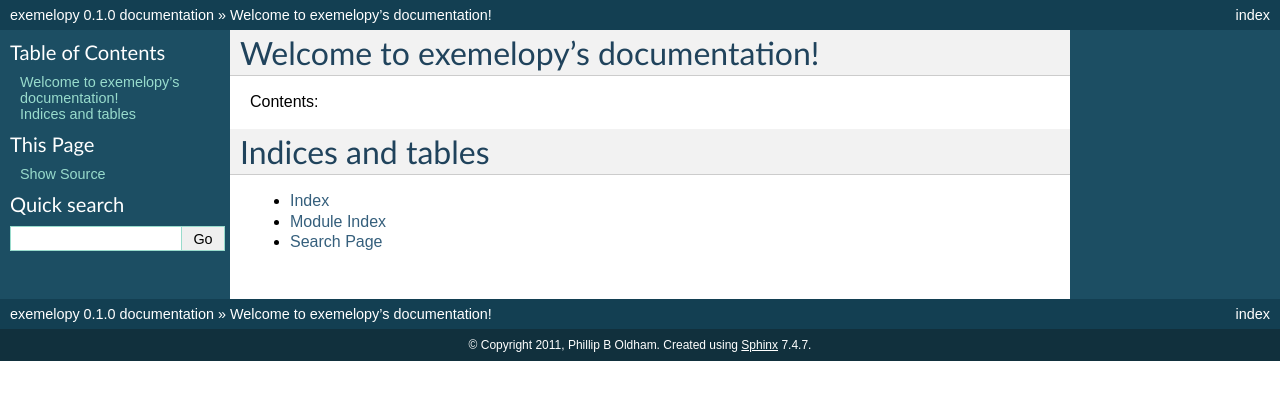
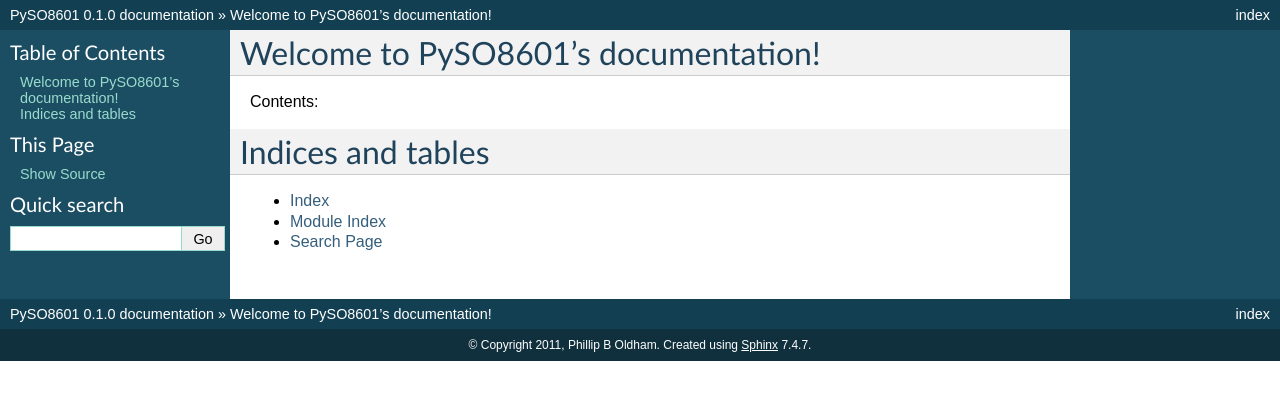
Before and after one commit to OldhamMade/PySO8601, a Sphinx documentation site: the page built from docs/source/index.rst, in a window 1280 px wide. Shown: the top 400 px of the page. Built offline with Sphinx 7.4.7, drawn with Linux system fonts in a browser that asks for light colours.

Commit message:
Replacing docs

```diff
--- a/docs/source/conf.py
+++ b/docs/source/conf.py
@@ -1,7 +1,7 @@
 # -*- coding: utf-8 -*-
 #
-# exemelopy documentation build configuration file, created by
-# sphinx-quickstart on Thu Jan 13 15:41:30 2011.
+# PySO8601 documentation build configuration file, created by
+# sphinx-quickstart on Thu Jan 13 17:43:40 2011.
 #
 # This file is execfile()d with the current directory set to its containing dir.
 #
@@ -25,7 +25,7 @@ import sys, os
 
 # Add any Sphinx extension module names here, as strings. They can be extensions
 # coming with Sphinx (named 'sphinx.ext.*') or your custom ones.
-extensions = ['sphinx.ext.autodoc', 'sphinx.ext.coverage']
+extensions = ['sphinx.ext.autodoc']
 
 # Add any paths that contain templates here, relative to this directory.
 templates_path = ['_templates']
@@ -40,7 +40,7 @@ source_suffix = '.rst'
 master_doc = 'index'
 
 # General information about the project.
-project = u'exemelopy'
+project = u'PySO8601'
 copyright = u'2011, Phillip B Oldham'
 
 # The version info for the project you're documenting, acts as replacement for
@@ -164,7 +164,7 @@ html_static_path = ['_static']
 #html_file_suffix = None
 
 # Output file base name for HTML help builder.
-htmlhelp_basename = 'exemelopydoc'
+htmlhelp_basename = 'PySO8601doc'
 
 
 # -- Options for LaTeX output --------------------------------------------------
@@ -178,7 +178,7 @@ htmlhelp_basename = 'exemelopydoc'
 # Grouping the document tree into LaTeX files. List of tuples
 # (source start file, target name, title, author, documentclass [howto/manual]).
 latex_documents = [
-  ('index', 'exemelopy.tex', u'exemelopy Documentation',
+  ('index', 'PySO8601.tex', u'PySO8601 Documentation',
    u'Phillip B Oldham', 'manual'),
 ]
 
@@ -211,7 +211,7 @@ latex_documents = [
 # One entry per manual page. List of tuples
 # (source start file, name, description, authors, manual section).
 man_pages = [
-    ('index', 'exemelopy', u'exemelopy Documentation',
+    ('index', 'pyso8601', u'PySO8601 Documentation',
      [u'Phillip B Oldham'], 1)
 ]
 
@@ -219,7 +219,7 @@ man_pages = [
 # -- Options for Epub output ---------------------------------------------------
 
 # Bibliographic Dublin Core info.
-epub_title = u'exemelopy'
+epub_title = u'PySO8601'
 epub_author = u'Phillip B Oldham'
 epub_publisher = u'Phillip B Oldham'
 epub_copyright = u'2011, Phillip B Oldham'
--- a/docs/source/index.rst
+++ b/docs/source/index.rst
@@ -1,10 +1,10 @@
-.. exemelopy documentation master file, created by
-   sphinx-quickstart on Thu Jan 13 15:41:30 2011.
+.. PySO8601 documentation master file, created by
+   sphinx-quickstart on Thu Jan 13 17:43:40 2011.
    You can adapt this file completely to your liking, but it should at least
    contain the root `toctree` directive.
 
-Welcome to exemelopy's documentation!
-=====================================
+Welcome to PySO8601's documentation!
+====================================
 
 Contents:
 
```
Also changed, not shown: 5 other files.
